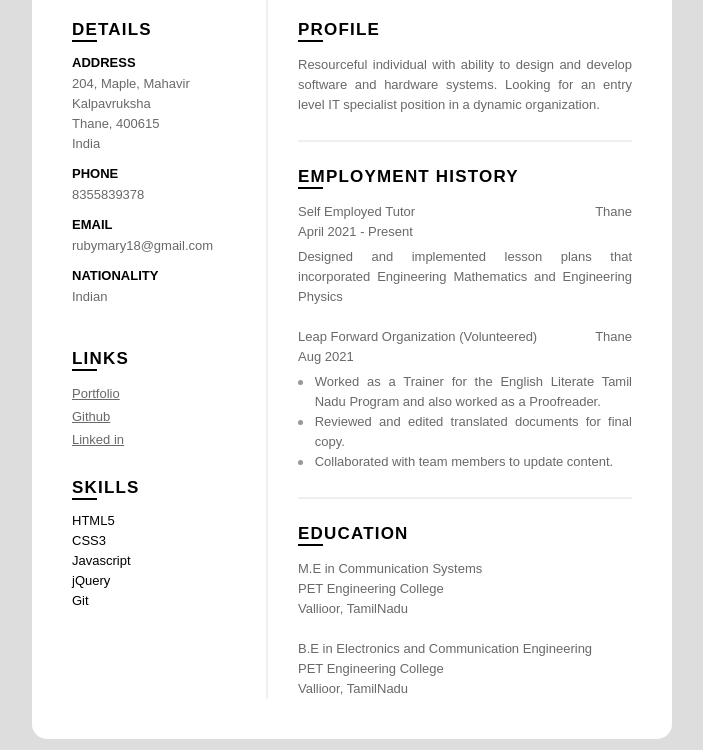
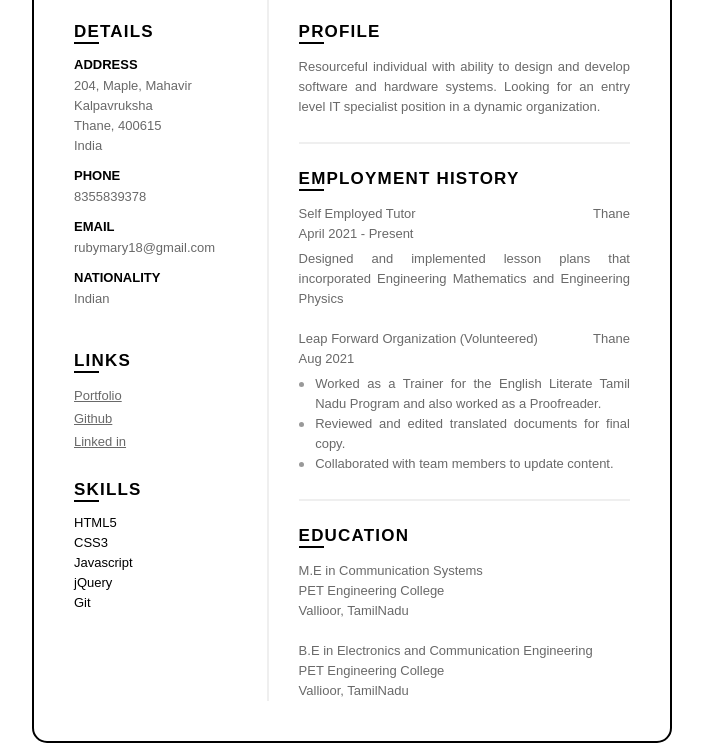
Before and after one commit to RubyMary18/Front-End-Developer-Resume, a plain HTML site: page index.html in a window 1280 px wide. Shown: the part 213-963 px from the top of the page, without its empty margins (288-991 px from the left). Drawn offline with Linux system fonts and the light colour scheme.

Commit message:
removed background color

```diff
--- a/assets/css/style.css
+++ b/assets/css/style.css
@@ -9,10 +9,6 @@
 
 li {
   list-style: none;
-}
-
-body {
-  background-color: #dddddd;
 }
 
 p {
@@ -28,6 +24,7 @@ p {
   margin: 40px auto;
   border-radius: 15px;
   padding: 40px;
+  border: 2px solid;
 }
 
 h1 {
```
